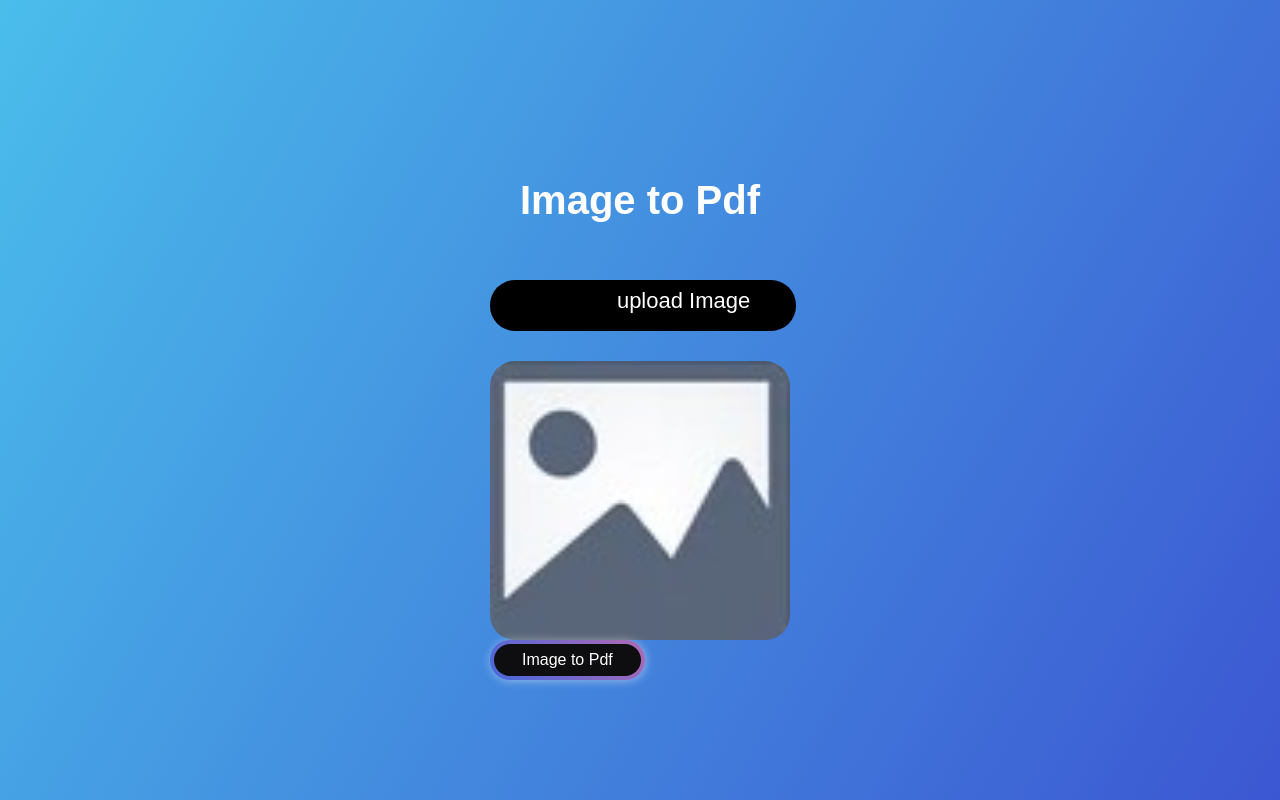
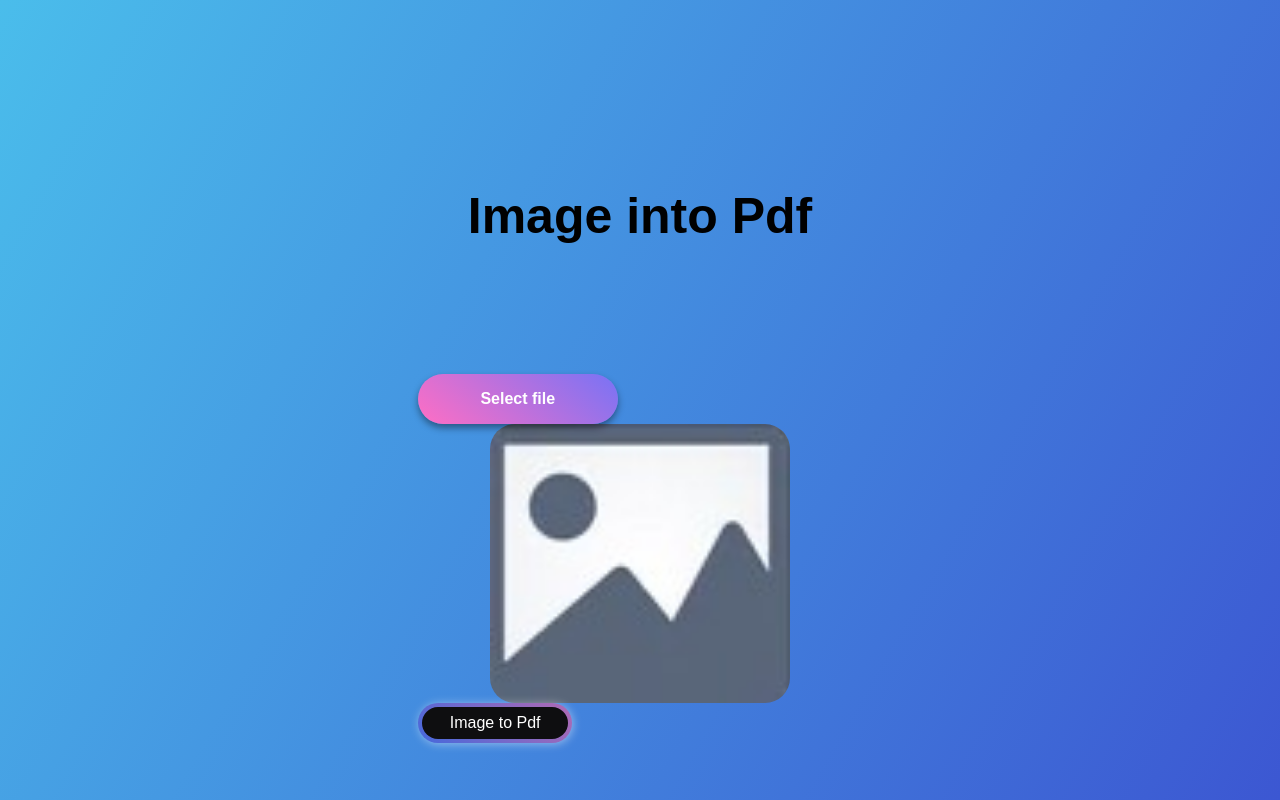
Before and after one commit to abhirk247/Image_Into_pdf-Converter, a plain HTML site: page index.html in a window 1280 px wide. Drawn offline with Linux system fonts and the light colour scheme.

Commit message:
some changes in input type file

```diff
--- a/index.html
+++ b/index.html
@@ -9,16 +9,27 @@
 </head>
 <body>
   <div class="container">
-    <h1>Image to Pdf</h1>
-    <div class="upload-img">
+    <div class="header">
+      <h1>Image into Pdf</h1>
+    </div>
+    <!-- <div class="upload-img">
+
       <input type="file" name="" onchange="loadImg(event)" accept=".png, .jpg, .jpeg">
       upload Image
+    </div> -->
+
+    <div class="file-input">
+      <input type="file" id="file" class="file" onchange="loadImg(event)" accept=".png, .jpg, .jpeg">
+      <label for="file">
+        Select file
+        <p class="file-name"></p>
+      </label>
     </div>
     <img id="showImg" src="img/img.jpg" >
     <button class="bn30" onclick="pdfDown()">Image to Pdf</button>
   </div>
 
-  <!-- <script src="https://cdnjs.cloudflare.com/ajax/libs/jspdf/2.5.1/jspdf.umd.min.js"></script> -->
+
 
   <script src="https://cdnjs.cloudflare.com/ajax/libs/jspdf/1.5.3/jspdf.debug.js" integrity="sha512-cLuyDTDg9CSseBSFWNd4wkEaZ0TBEpclX0zD3D6HjI19pO39M58AgJ1SjHp6c7ZOp0/OCRcC2BCvvySU9KJaGw==" crossorigin="anonymous" referrerpolicy="no-referrer"></script>
 
--- a/script.js
+++ b/script.js
@@ -14,15 +14,12 @@ function loadImg(event){
 }
 
 function pdfDown(){
-  // console.log(newImg);
-  // const doc = new jsPDF();
-  // doc.addImage(newImg, 1,1)
-  // doc.save('imgintoPdf.pdf');
+
 
   const doc = new jsPDF();
 
-  doc.setFontSize(40);
-  doc.text("www.abhirk.me", 35, 25);
+  // doc.setFontSize(40);
+  // doc.text("www.abhirk.me", 35, 25);
   doc.addImage(newImg, 15, 40, 180, 180);
 
   doc.save('imgintoPdf.pdf');
--- a/style.css
+++ b/style.css
@@ -1,15 +1,19 @@
-*{
-  margin: 0;
-  padding: 0;
+*,
+*:before,
+*:after {
+  -webkit-box-sizing: border-box;
+  -moz-box-sizing: border-box;
+  box-sizing: border-box;
+}
 
-}
+
 
 body{
   font-family: Arial, Helvetica, sans-serif;
   font-size: 16px;
   margin: 0;
+  background:linear-gradient(120deg,#4abdeb,#3c57d2);
 
-  background:linear-gradient(120deg,#4abdeb,#3c57d2);
   color: #000;
   display: flex;
   align-items: center;
@@ -18,13 +22,14 @@ body{
 
 }
 
-h1{
-  margin: 3px;
-  padding: 2px;
+.header{
+  display: flex;
+  margin: 30px;
+  padding: 20px;
   line-height: 150px;
-  font-size: 40px;
+  font-size: 25px;
   font-weight: 700;
-  color: #fff;
+
   text-align: center;
 }
 .upload-img{
@@ -109,3 +114,49 @@ h1{
   width: 300px;
   border-radius: 25px;
 }
+
+
+/* input file */
+
+.file {
+  opacity: 0;
+  width: 0.1px;
+  height: 0.1px;
+  position: absolute;
+}
+
+.file-input label {
+  display: block;
+  position: relative;
+  width: 200px;
+  height: 50px;
+  border-radius: 25px;
+  background: linear-gradient(40deg,#ff6ec4,#7873f5);
+  box-shadow: 0 4px 7px rgba(0, 0, 0, 0.4);
+  display: flex;
+  align-items: center;
+  justify-content: center;
+  color: #fff;
+  font-weight: bold;
+  cursor: pointer;
+  transition: transform .2s ease-out;
+}
+
+.file-name {
+  position: absolute;
+  bottom: -35px;
+  left: 10px;
+  font-size: 0.85rem;
+  color: #555;
+}
+
+input:hover + label,
+input:focus + label {
+  transform: scale(1.02);
+}
+
+/* Adding an outline to the label on focus */
+input:focus + label {
+  outline: 1px solid #000;
+  outline: -webkit-focus-ring-color auto 2px;
+}
```
